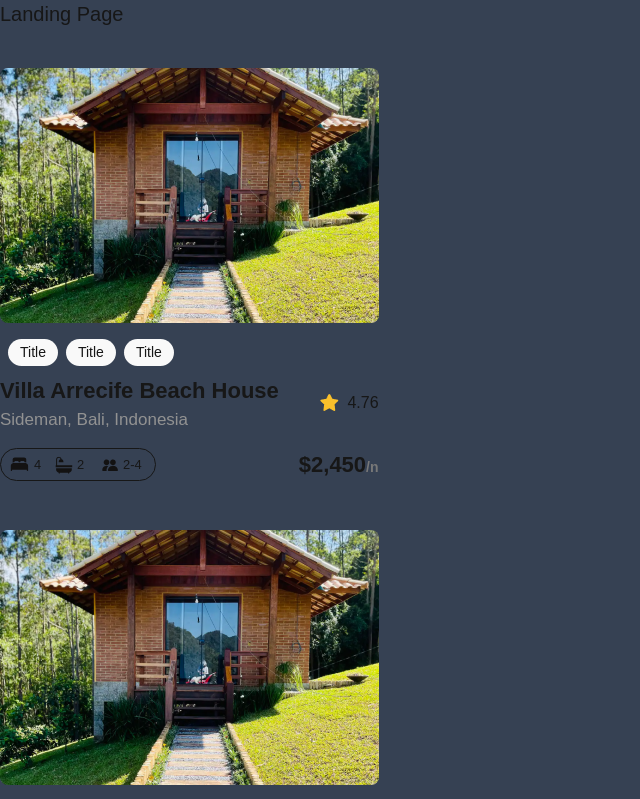
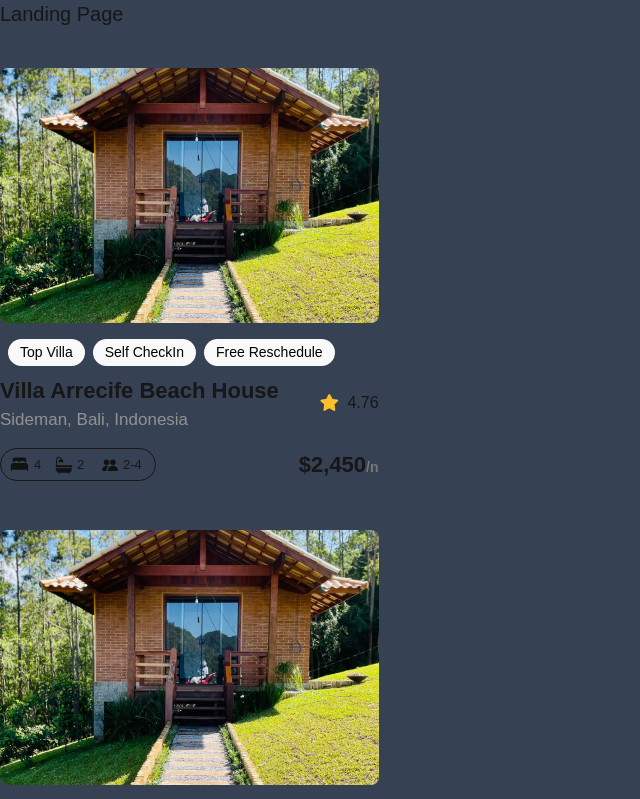
Before and after one commit to TimothyNjau/alx-project-0x00-setup, a Next.js app in the folder alx-project-0x00/: page /landing in a window 1280 px wide. Shown: the top 799 px of the page, without its empty margins (0-640 px from the left). Built offline with nearby package versions, Linux system fonts and the light colour scheme.

Commit message:
feat: add PillProps interface and update Pill component to accept title prop

```diff
--- a/alx-project-0x00/components/Pill.tsx
+++ b/alx-project-0x00/components/Pill.tsx
@@ -1,7 +1,9 @@
-const Pill: React.FC = () => {
+import { PillProps } from "@/interfaces";
+
+const Pill: React.FC<PillProps> = ({title}) => {
     return (
         <div className="flex justify-center  items-center bg-[#F9F9F9] px-3 w-auto h-[27px] rounded-full ">
-            <p className="text-sm">Title</p>
+            <p className="text-sm text-black">{title}</p>
         </div>
     )
 }
--- a/alx-project-0x00/interfaces/index.ts
+++ b/alx-project-0x00/interfaces/index.ts
@@ -0,0 +1,3 @@
+export interface PillProps {
+    title: string
+}
```
